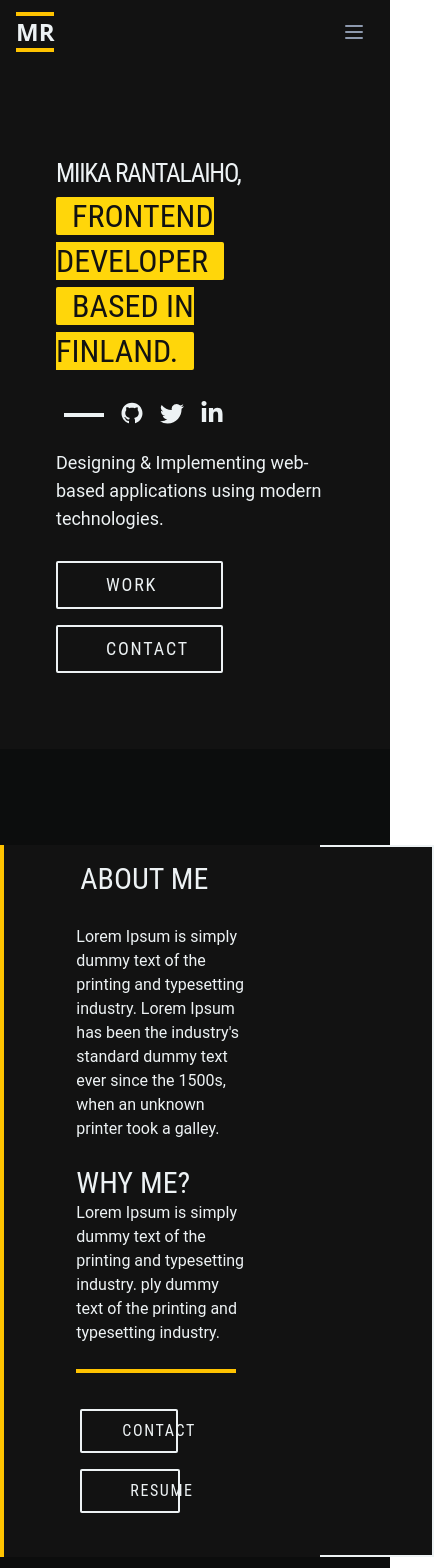
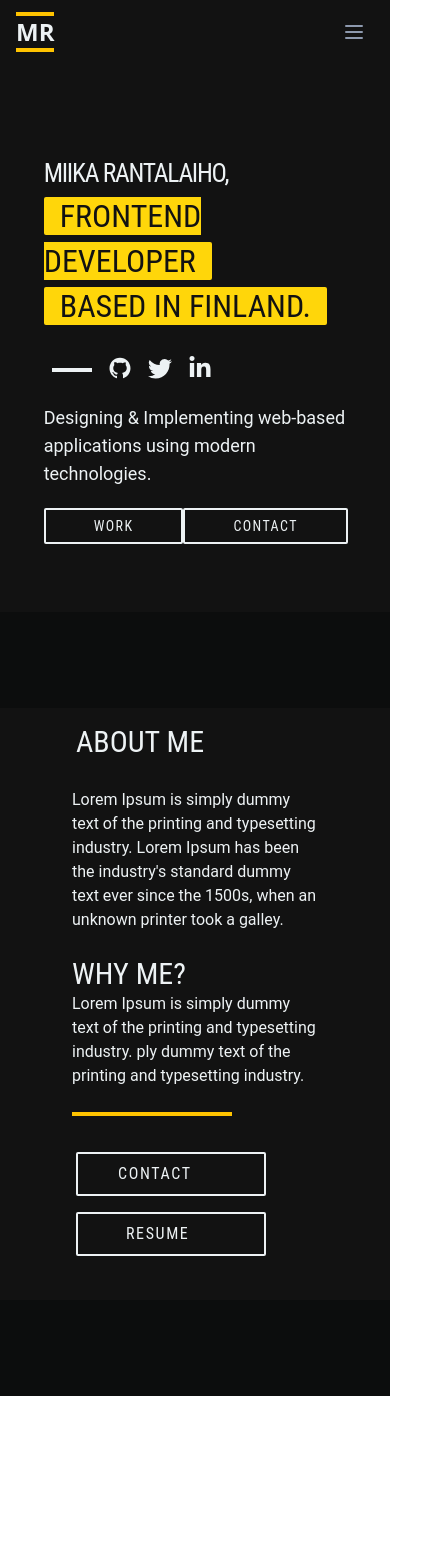
Before and after one commit to miikaran/v1, a React (Create React App) app: page / in a window 390 px wide. Shown: the top 1568 px of the page, 434 px wide, since content can reach past the window. After the commit the page ends 1396 px from the top, so only its background shows below. Built offline with nearby package versions, Linux system fonts and the light colour scheme.

Commit message:
responsiveness fixes

```diff
--- a/src/pages/FullPage.js
+++ b/src/pages/FullPage.js
@@ -12,10 +12,10 @@ export default function FullPage(){
         <div className="bg-dark2">
             <div className="font-roboto homehero flex justify-center">
                 <div className="py-5 mx-8 sm:py-24 sm:mx-22 md:mr-52">
-                    <div className="text-white text-4xl md:text-7xl xl:text-8xl">
+                    <div className="text-white text-4xl md:text-5xl lg:text-6xl xl:text-8xl">
                         <div className="leading-tight pt-32">
 
-                            <div className="md:bg-dark2 px-0 rounded-sm px-6 pb-14 lg:px-24">
+                            <div className="md:bg-dark2 rounded-sm pb-14 lg:px-24 herocontent">
                                 <span className="text-white text-2xl tracking-tighter sm:text-5xl heroname">MIIKA RANTALAIHO,</span><br />
                                 <span className="bg-lightyellow text-dark2 rounded-sm px-4 heroyellow">FRONTEND DEVELOPER<br /></span>
                                 <span className="bg-lightyellow text-dark2 rounded-sm px-4 heroyellow">BASED IN FINLAND.</span>
@@ -30,9 +30,9 @@ export default function FullPage(){
 
                                 <p className="text-lg mt-2 font-robotolight">Designing & Implementing web-based applications using modern technologies.</p>
 
-                                <div className="mt-7 text-lg sm:text-2xl space-y-4 sm:space-y-0 sm:space-x-4">
-                                    <a href="/" className="border-2 px-12 tracking-widest rounded-sm buttons py-2">WORK</a>
-                                    <a href="/" className="border-2 px-12 tracking-widest rounded-sm buttons py-2">CONTACT</a>
+                                <div className="mt-7 text-sm sm:text-2xl space-y-4 sm:space-y-0 sm:space-x-4">
+                                    <a href="/" className="border-2 px-12 tracking-widest rounded-sm py-2">WORK</a>
+                                    <a href="/" className="border-2 px-12 tracking-widest rounded-sm py-2">CONTACT</a>
                                 </div>
                             </div>
 
@@ -44,11 +44,11 @@ export default function FullPage(){
             <div className="bg-dark about font-roboto">
                 <div className="flex justify-center mt-18 pb-24">
 
-                    <div className="mt-24 max-w-sm px-5 border-r-8 border-yellow">
+                    <div className="aboutimg mt-24 max-w-sm px-5 border-r-8 border-yellow">
                         <img className="mt-12" src="https://cdn-icons-png.flaticon.com/512/320/320368.png?w=360" />
                     </div>
 
-                    <div className="mt-24 bg-dark2 py-4 px-14">
+                    <div className="mt-24 bg-dark2 py-4 px-14 max-w-3xl">
 
                         <span className="text-white flex border-white rounded-sm text-3xl sm:text-5xl px-5 sm:px-0">
 
@@ -75,8 +75,6 @@ export default function FullPage(){
 
                     </div>
 
-                    <div className="mt-24 bg-dark2 py-10 px-14 border-t-2 border-b-2 border-white border-r-2">
-                    </div>
                 </div>
 
             </div>
--- a/src/styles/index.css
+++ b/src/styles/index.css
@@ -59,6 +59,9 @@ body {
   .about{
     background-image: none;
   }
+  .aboutimg{
+    display: none;
+  }
 }
 
 
@@ -79,20 +82,21 @@ body {
   }
   .buttons{
     display: block;
-    width: 60%;
+    width: 80%;
   }
 }
 
-@media (max-width: 450px){
+@media (max-width: 500px){
 
   .heroname{
     font-size: 1.6rem;
   }
-
   .heroyellow{
     font-size: 2rem;
   }
-
+  .herocontent{
+    margin-left: 3vw;
+  }
   .abouthr{
     display: none;
   }
```
